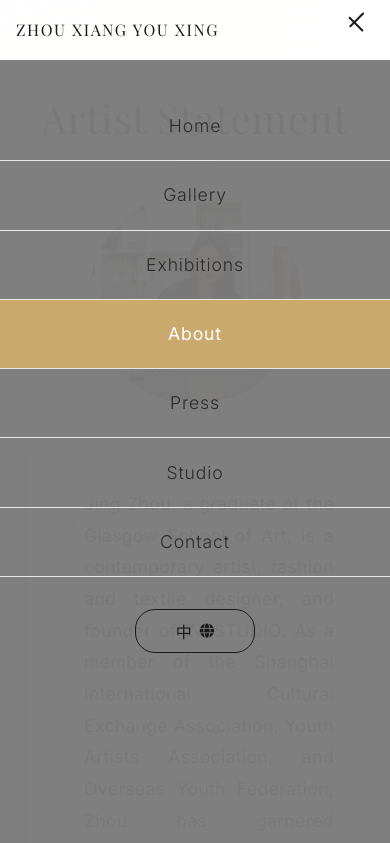
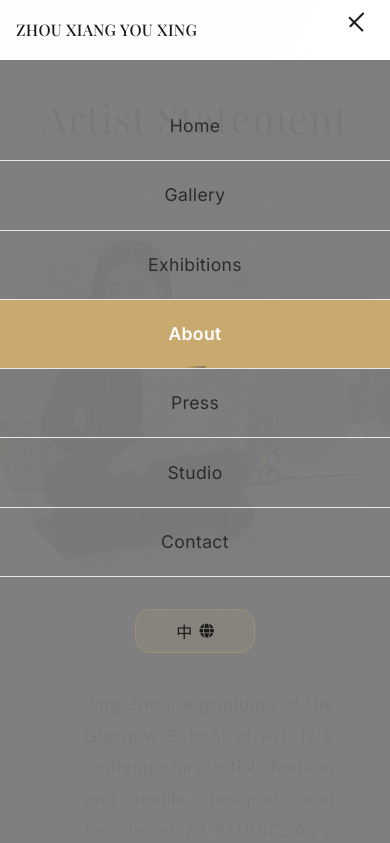
Before and after one commit to MikeLearnsIT/zhoujing, a plain HTML site: page about.html in a window 390 px wide. Both pictures are taken after a click on the button "菜单". Shown: the top 843 px of the page. Drawn offline with nearby package versions, Linux system fonts and the light colour scheme.

Commit message:
about pages

```diff
--- a/about.html
+++ b/about.html
@@ -47,7 +47,7 @@
             <div class="about-container">
                 <h2 data-i18n="about.statementTitle">艺术家陈述</h2>
                 <div class="statement-portrait">
-                    <img src="images/studio/studio_01.jpg" alt="Artist Portrait">
+                    <img src="images/Jing-Zhou-portrait.jpg" alt="Artist Portrait">
                 </div>
                 <div class="statement-content">
                     <div class="statement-text" data-i18n="about.statementContent"></div>
--- a/css/components/header.css
+++ b/css/components/header.css
@@ -4,10 +4,10 @@
     top: 0;
     left: 0;
     width: 100%;
-    background: rgba(255, 255, 255, 0.92);
-    -webkit-backdrop-filter: blur(20px);
-    backdrop-filter: blur(20px);
-    border-bottom: 1px solid var(--border-light);
+    background: linear-gradient(135deg, rgba(255,255,255,0.86), rgba(255,255,255,0.92));
+    -webkit-backdrop-filter: saturate(140%) blur(16px);
+    backdrop-filter: saturate(140%) blur(16px);
+    border-bottom: 1px solid rgba(201, 169, 110, 0.15);
     z-index: 1000;
     transition: var(--transition);
 }
@@ -24,17 +24,7 @@
     box-sizing: border-box;
 }
 
-.logo {
-    font-size: 1.2rem;
-    font-weight: 200;
-    color: var(--primary-color) !important;
-    white-space: nowrap;
-    width: 180px;
-    flex-shrink: 0;
-    text-align: left;
-    letter-spacing: 0.1em;
-    font-family: var(--font-serif);
-}
+.logo { font-size: 1.3rem; font-weight: 500; color: var(--primary-color) !important; white-space: nowrap; width: 200px; flex-shrink: 0; text-align: left; letter-spacing: 0.02em; font-family: var(--font-serif); }
 
 .nav-right {
     display: flex;
@@ -55,69 +45,19 @@
     flex-shrink: 0;
 }
 
-.nav-links li {
-    flex-shrink: 0;
-}
+.nav-links li { flex-shrink: 0; }
 
-.nav-link {
-    text-decoration: none;
-    color: var(--light-text);
-    font-weight: 300;
-    font-size: 0.9rem;
-    padding: 0.6rem 1rem;
-    transition: var(--transition);
-    position: relative;
-    white-space: nowrap;
-    display: inline-block;
-    flex-shrink: 0;
-    width: auto;
-    text-align: center;
-    letter-spacing: 0.05em;
-    border-radius: 20px;
-}
+.nav-link { text-decoration: none; color: var(--light-text); font-weight: 400; font-size: 0.95rem; padding: 0.55rem 0.9rem; transition: var(--transition); position: relative; white-space: nowrap; display: inline-block; flex-shrink: 0; width: auto; text-align: center; letter-spacing: 0.02em; border-radius: 14px; }
 
-.nav-link:hover {
-    color: var(--primary-color);
-    background: var(--background-secondary);
-}
+.nav-link:hover { color: var(--primary-color); background: rgba(201, 169, 110, 0.1); }
 
-.nav-link.active {
-    color: var(--white);
-    background: var(--secondary-color);
-    font-weight: 400;
-}
+.nav-link.active { color: var(--secondary-color); background: transparent; font-weight: 600; }
+.nav-link.active::after { content: ''; position: absolute; left: 50%; bottom: 0; width: 22px; height: 2px; transform: translateX(-50%); background: linear-gradient(90deg, var(--secondary-color), var(--accent-color)); border-radius: 1px; }
 
-.nav-link.active::after {
-    display: none;
-}
+.lang-toggle { display: flex; align-items: center; justify-content: center; gap: 0.45rem; padding: 0.35rem 0.75rem; background: rgba(201,169,110,0.1); border: 1px solid rgba(201,169,110,0.3); border-radius: 16px; color: var(--primary-color); font-size: 0.9rem; cursor: pointer; transition: var(--transition); height: 32px; flex-shrink: 0; width: auto; min-width: 60px; }
+.lang-toggle:hover { background: rgba(201,169,110,0.18); border-color: rgba(201,169,110,0.4); color: var(--primary-color); }
 
-.lang-toggle {
-    display: flex;
-    align-items: center;
-    justify-content: center;
-    gap: 0.5rem;
-    padding: 0.4rem 0.8rem;
-    background: none;
-    border: 1px solid var(--primary-color);
-    border-radius: 20px;
-    color: var(--primary-color);
-    font-size: 0.9rem;
-    cursor: pointer;
-    transition: var(--transition);
-    height: 32px;
-    flex-shrink: 0;
-    width: auto;
-    min-width: 60px;
-}
-
-.lang-toggle:hover {
-    background-color: var(--primary-color);
-    color: white;
-}
-
-.lang-toggle i {
-    font-size: 0.9rem;
-}
+.lang-toggle i { font-size: 0.9rem; }
 
 /* 移动端汉堡菜单 */
 .mobile-menu-toggle {
@@ -139,157 +79,36 @@
     transition: var(--transition);
 }
 
-.mobile-menu-toggle.active span:nth-child(1) {
-    transform: rotate(45deg) translate(5px, 5px);
-}
-
-.mobile-menu-toggle.active span:nth-child(2) {
-    opacity: 0;
-}
-
-.mobile-menu-toggle.active span:nth-child(3) {
-    transform: rotate(-45deg) translate(7px, -6px);
-}
+.mobile-menu-toggle.active span:nth-child(1) { transform: rotate(45deg) translate(5px, 5px); }
+.mobile-menu-toggle.active span:nth-child(2) { opacity: 0; }
+.mobile-menu-toggle.active span:nth-child(3) { transform: rotate(-45deg) translate(7px, -6px); }
 
 /* 响应式设计 */
 @media (max-width: 1200px) {
-    .nav-container {
-        padding: 0 1.5rem;
-    }
-
-    .logo {
-        width: 140px;
-        color: var(--primary-color) !important;
-    }
-
-    .nav-links {
-        gap: 0.8rem;
-    }
+    .nav-container { padding: 0 1.5rem; }
+    .logo { width: 140px; color: var(--primary-color) !important; }
+    .nav-links { gap: 0.8rem; }
 }
 
 @media (max-width: 992px) {
-    .nav-links {
-        gap: 0.6rem;
-    }
-
-    .nav-link {
-        font-size: 0.85rem;
-        padding: 0.4rem 0.5rem;
-    }
-
-    .logo {
-        width: 120px;
-        color: var(--primary-color) !important;
-    }
+    .nav-links { gap: 0.6rem; }
+    .nav-link { font-size: 0.85rem; padding: 0.4rem 0.5rem; }
+    .logo { width: 120px; color: var(--primary-color) !important; }
 }
 
 @media (max-width: 768px) {
-    .nav-container {
-        padding: 0 1rem;
-        justify-content: space-between;
-        align-items: center;
-        height: 60px;
-    }
-
-    .logo {
-        font-size: 1rem;
-        width: auto;
-        flex-shrink: 0;
-        text-align: left;
-        color: var(--primary-color) !important;
-    }
-
-    .mobile-menu-toggle {
-        display: flex;
-        order: 2;
-    }
-
-    .nav-right {
-        position: fixed;
-        top: 60px;
-        left: 0;
-        width: 100%;
-        height: calc(100vh - 60px);
-        background: rgba(255, 255, 255, 0.95);
-        -webkit-backdrop-filter: blur(20px);
-        backdrop-filter: blur(20px);
-        flex-direction: column;
-        justify-content: flex-start;
-        align-items: center;
-        padding: 2rem 0;
-        gap: 0;
-        transform: translateX(-100%);
-        transition: transform 0.3s cubic-bezier(0.23, 1, 0.320, 1);
-        z-index: 999;
-        overflow-y: auto;
-    }
-
-    .nav-right.active {
-        transform: translateX(0);
-    }
-
-    .nav-links {
-        display: flex;
-        flex-direction: column;
-        gap: 0;
-        width: 100%;
-        padding: 0;
-        margin: 0 0 2rem 0;
-    }
-
-    .nav-links li {
-        width: 100%;
-        text-align: center;
-    }
-
-    .nav-link {
-        display: block;
-        padding: 1.2rem 2rem;
-        border-bottom: 1px solid var(--border-light);
-        font-size: 1.1rem;
-        width: 100%;
-        text-align: center;
-        color: var(--text-color);
-        border-radius: 0;
-    }
-
-    .nav-link:hover {
-        background: var(--background-secondary);
-        color: var(--primary-color);
-    }
-
-    .nav-link.active {
-        background: var(--secondary-color);
-        color: var(--white);
-    }
-
-    .lang-toggle {
-        padding: 0.6rem 1.2rem;
-        font-size: 1rem;
-        min-width: auto;
-        width: 120px;
-    }
-
-    /* 防止页面滚动当菜单打开时 */
-    body.menu-open {
-        overflow: hidden;
-    }
-
-    /* 移动端菜单覆盖层 */
-    .nav-right::before {
-        content: '';
-        position: fixed;
-        top: 0;
-        left: 0;
-        width: 100%;
-        height: 100%;
-        background: rgba(0, 0, 0, 0.5);
-        z-index: -1;
-        opacity: 0;
-        transition: opacity 0.3s ease;
-    }
-
-    .nav-right.active::before {
-        opacity: 1;
-    }
+    .nav-container { padding: 0 1rem; justify-content: space-between; align-items: center; height: 60px; }
+    .logo { font-size: 1rem; width: auto; flex-shrink: 0; text-align: left; color: var(--primary-color) !important; }
+    .mobile-menu-toggle { display: flex; order: 2; }
+    .nav-right { position: fixed; top: 60px; left: 0; width: 100%; height: calc(100vh - 60px); background: rgba(255, 255, 255, 0.95); -webkit-backdrop-filter: blur(20px); backdrop-filter: blur(20px); flex-direction: column; justify-content: flex-start; align-items: center; padding: 2rem 0; gap: 0; transform: translateX(-100%); transition: transform 0.3s cubic-bezier(0.23, 1, 0.320, 1); z-index: 999; overflow-y: auto; }
+    .nav-right.active { transform: translateX(0); }
+    .nav-links { display: flex; flex-direction: column; gap: 0; width: 100%; padding: 0; margin: 0 0 2rem 0; }
+    .nav-links li { width: 100%; text-align: center; }
+    .nav-link { display: block; padding: 1.2rem 2rem; border-bottom: 1px solid var(--border-light); font-size: 1.1rem; width: 100%; text-align: center; color: var(--text-color); border-radius: 0; }
+    .nav-link:hover { background: var(--background-secondary); color: var(--primary-color); }
+    .nav-link.active { background: var(--secondary-color); color: var(--white); }
+    .lang-toggle { padding: 0.6rem 1.2rem; font-size: 1rem; min-width: auto; width: 120px; }
+    body.menu-open { overflow: hidden; }
+    .nav-right::before { content: ''; position: fixed; top: 0; left: 0; width: 100%; height: 100%; background: rgba(0, 0, 0, 0.5); z-index: -1; opacity: 0; transition: opacity 0.3s ease; }
+    .nav-right.active::before { opacity: 1; }
 }
--- a/css/pages/about.css
+++ b/css/pages/about.css
@@ -67,8 +67,8 @@
 }
 
 .statement-portrait img {
-    width: 220px;
-    height: 220px;
+    width: 420px;
+    height: 420px;
     object-fit: cover;
     border-radius: 50%;
     box-shadow: 0 10px 30px rgba(0, 0, 0, 0.15);
```
Also changed, not shown: images/Jing-Zhou-portrait.jpg (added).
